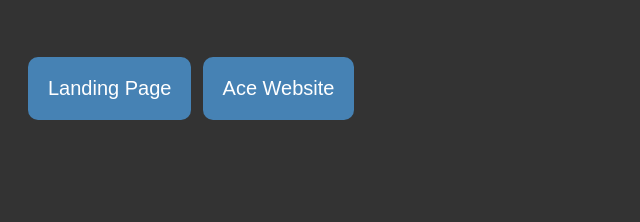
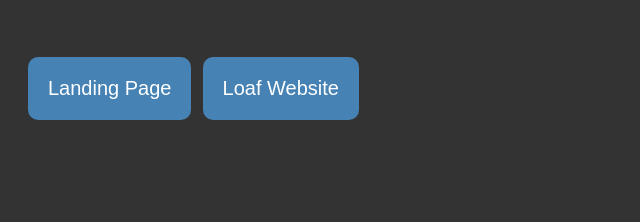
Before and after one commit to keviinfpe/website-2.0, a plain HTML site: page index.html in a window 1280 px wide. Shown: the part 247-469 px from the top of the page, 0-640 px from the left. Drawn offline with Linux system fonts and the light colour scheme; a web font is replaced by a local one.

Commit message:
Changed button name

```diff
--- a/index.html
+++ b/index.html
@@ -16,7 +16,7 @@
     <p>My new web page.</p>
     <div class="landing">
     <a href="landing/index.html"><button>Landing Page</button></a>
-    <a href="page2/page2.html"><button>Ace Website</button></a>
+    <a href="page2/page2.html"><button>Loaf Website</button></a>
     </div><br>
 
     <p id="Lorem1" class="odd">GRACE SUCKS.</p>
```
